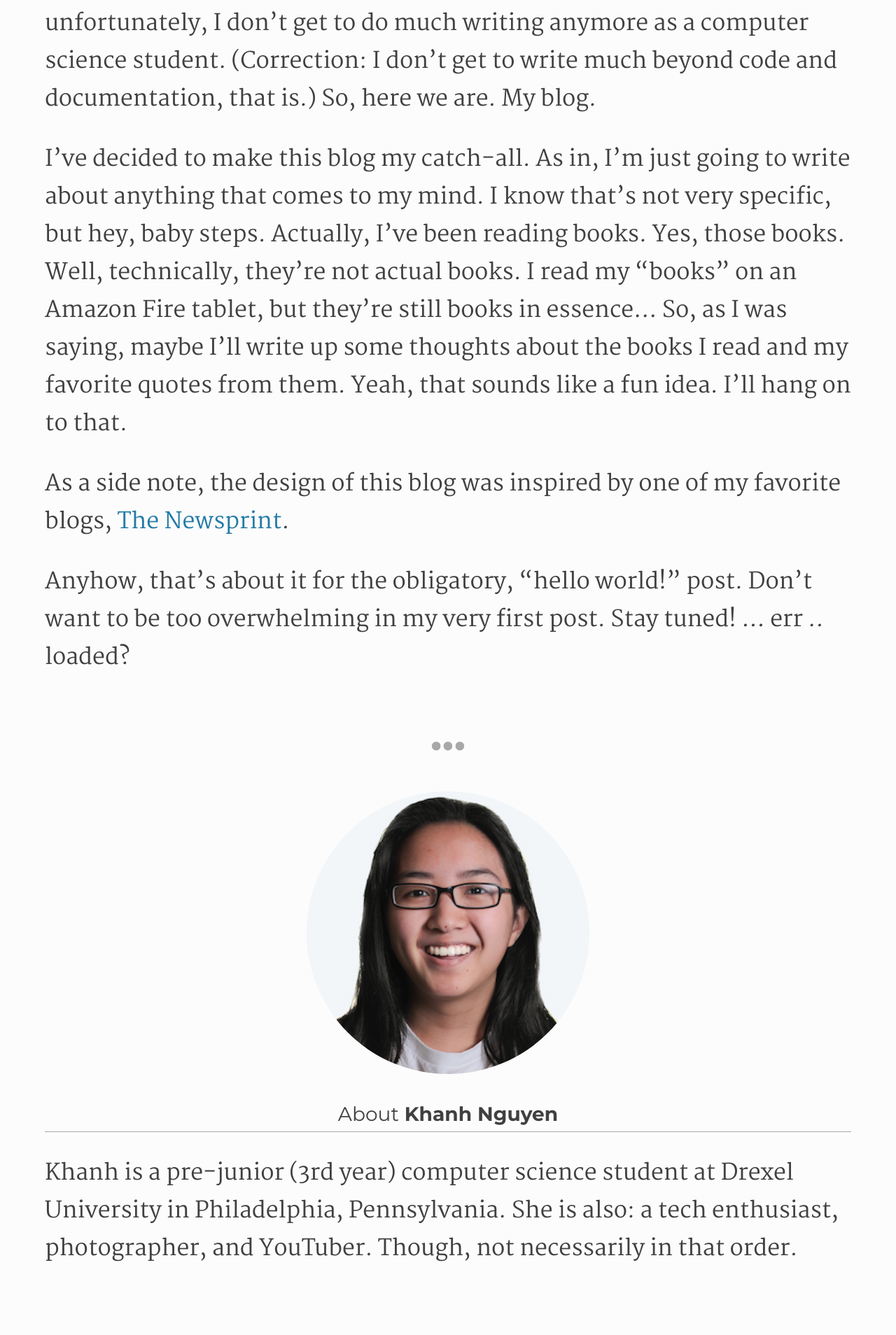
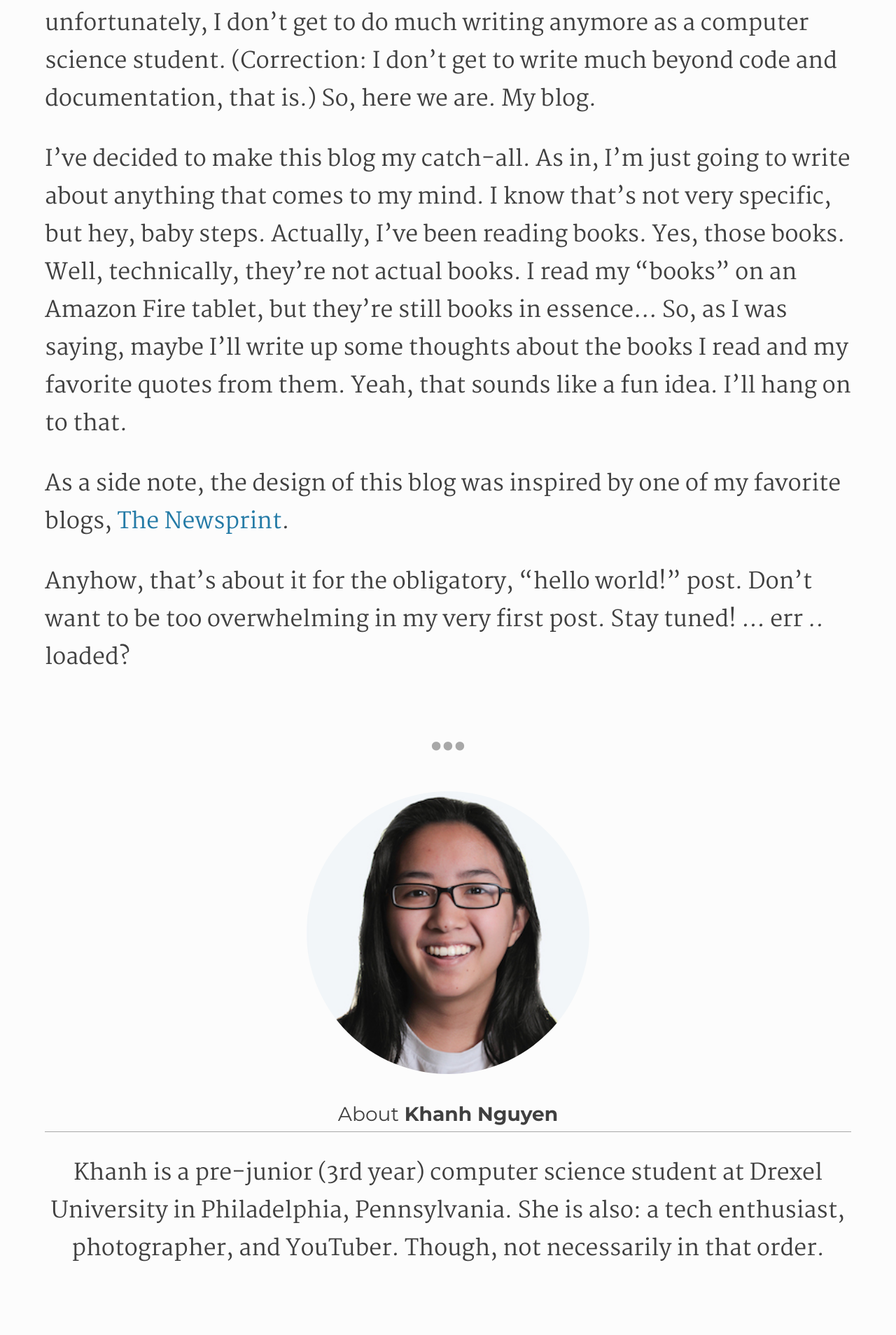
Before and after one commit to khanhnwin/khanhnwin.github.io, a Jekyll site: the page built from _posts/2016-11-23-hello-world.md, in a window 1280 px wide. Shown: the part 708-2616 px from the top of the page at 70% size. Built offline with Jekyll 4.4.1, drawn with Linux system fonts in a browser that asks for light colours; nearby versions of some CDN libraries.

Commit message:
article bio text align center

```diff
--- a/stylesheets/style.css
+++ b/stylesheets/style.css
@@ -373,7 +373,6 @@ nav ul li {
 @media screen and (max-device-width: 800px) {
   .post_page .article_bio .summary p {
     font-size: 2rem;
-    text-align: left;
   }
 }
 
--- a/stylesheets/style.sass
+++ b/stylesheets/style.sass
@@ -292,7 +292,6 @@ nav
           @media screen and (max-device-width: 800px)
 
             font-size: 2rem
-            text-align: left
 
     @media (max-width: 800px)
       .pic, .summary
```
